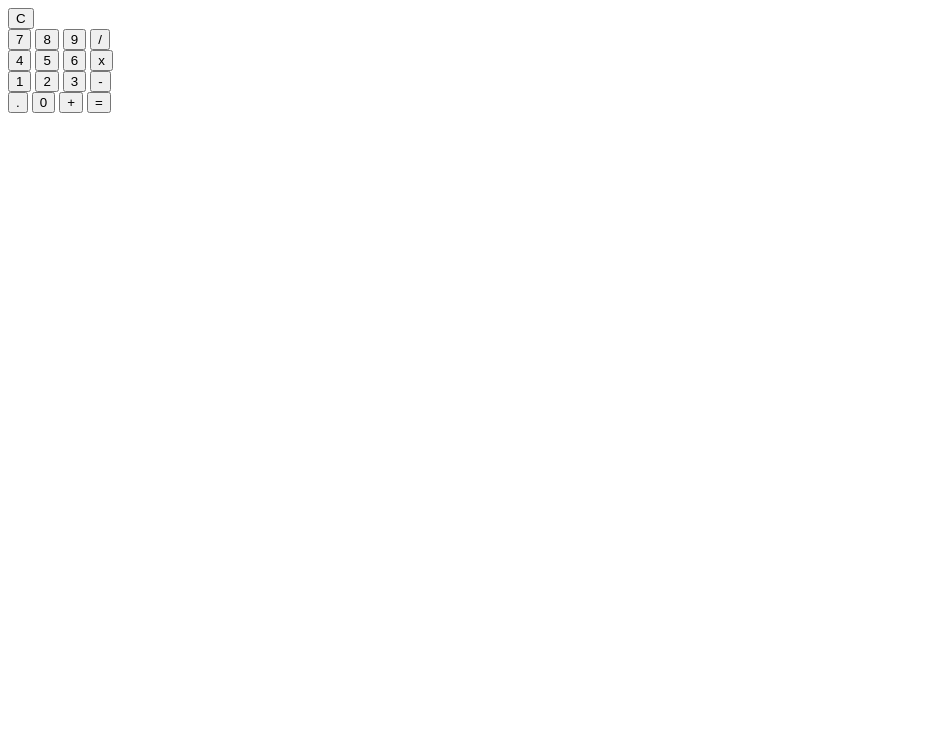
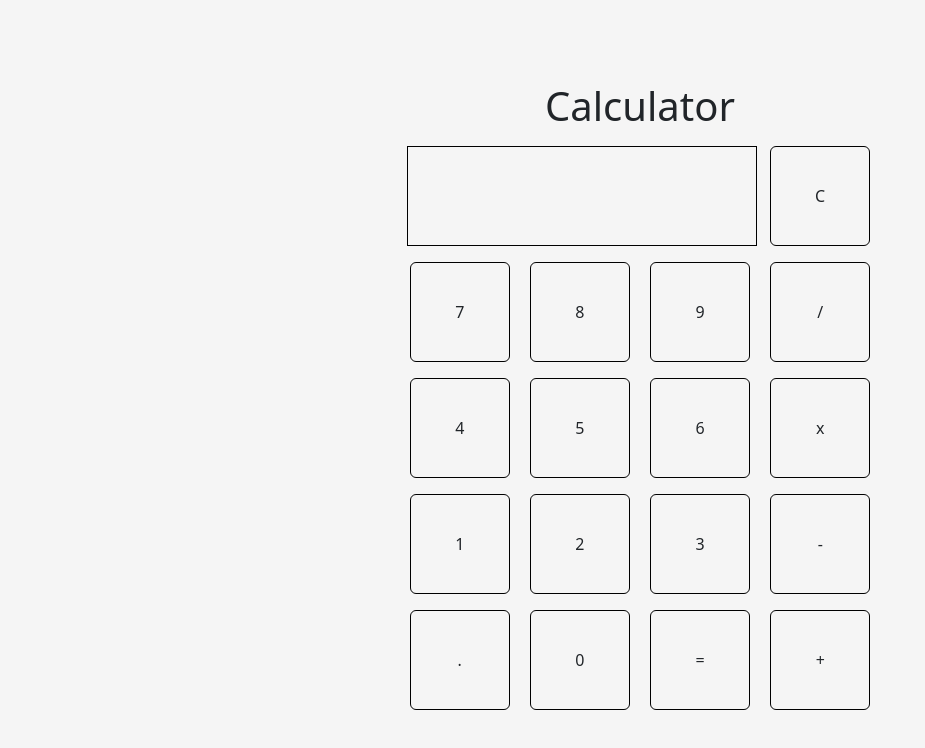
Before and after one commit to LucidWinter/odin-calculator, a plain HTML site: page index.html in a window 1280 px wide. Shown: the whole page, without its empty margins (0-925 px from the left). Drawn offline with nearby package versions, Linux system fonts and the light colour scheme.

Commit message:
Finished stylization

```diff
--- a/index.html
+++ b/index.html
@@ -5,37 +5,39 @@
     <meta http-equiv="X-UA-Compatible" content="IE=edge">
     <meta name="viewport" content="width=device-width, initial-scale=1.0">
     <title>Calculator</title>
+    <link href="https://cdn.jsdelivr.net/npm/bootstrap@5.3.0-alpha1/dist/css/bootstrap.min.css" rel="stylesheet" integrity="sha384-GLhlTQ8iRABdZLl6O3oVMWSktQOp6b7In1Zl3/Jr59b6EGGoI1aFkw7cmDA6j6gD" crossorigin="anonymous">
     <link rel="stylesheet" href="style.css">
 </head>
 <body>
+    <h1>Calculator</h1>
     <div id="calculator">
         <div class="row-one">
-            <div class="screen"></div>
-            <button class="clear">C</button>
+            <div id="screen"></div>
+            <button id="clear" class="btn">C</button>
         </div>
         <div class="row-two">
-            <button class="numbers">7</button>
-            <button class="numbers">8</button>
-            <button class="numbers">9</button>
-            <button class="operator">/</button>
+            <button class="btn numbers">7</button>
+            <button class="btn numbers">8</button>
+            <button class="btn numbers">9</button>
+            <button class="btn operators">/</button>
         </div>
         <div class="row-three">
-            <button class="numbers">4</button>
-            <button class="numbers">5</button>
-            <button class="numbers">6</button>
-            <button class="operator">x</button>
+            <button class="btn numbers">4</button>
+            <button class="btn numbers">5</button>
+            <button class="btn numbers">6</button>
+            <button class="btn operators">x</button>
         </div>
         <div class="row-four">
-            <button class="numbers">1</button>
-            <button class="numbers">2</button>
-            <button class="numbers">3</button>
-            <button class="operator">-</button>
+            <button class="btn numbers">1</button>
+            <button class="btn numbers">2</button>
+            <button class="btn numbers">3</button>
+            <button class="btn operators">-</button>
         </div>
         <div class="row-five">
-            <button id="decimal">.</button>
-            <button class="numbers">0</button>
-            <button class="operator">+</button>
-            <button id="equal">=</button>
+            <button id="decimal" class="btn">.</button>
+            <button class="btn numbers">0</button>
+            <button id="equal" class="btn">=</button>
+            <button class="btn operators">+</button>
         </div>
     </div>
 
--- a/style.css
+++ b/style.css
@@ -0,0 +1,41 @@
+body{
+    display: flex;
+    flex-direction: column;
+    justify-content: center;
+    align-items: center;
+    height: 100vh;
+    width: 100vw;
+    background-color: #f5f5f5;
+}
+
+.btn{
+    height: 100px;
+    width: 100px;
+    margin: 8px;
+}
+
+.btn:hover{
+    background-color: lightgrey;
+    border: 1px solid black;
+}
+
+.numbers,
+.operators,
+#decimal,
+#equal,
+#clear,
+#screen{
+    border: 1px solid black;
+}
+
+.row-one{
+    display: flex;
+    justify-content: center;
+    align-items: center;
+}
+
+#screen{
+    height: 100px;
+    width: 350px;
+    margin: 5px;
+}
```
